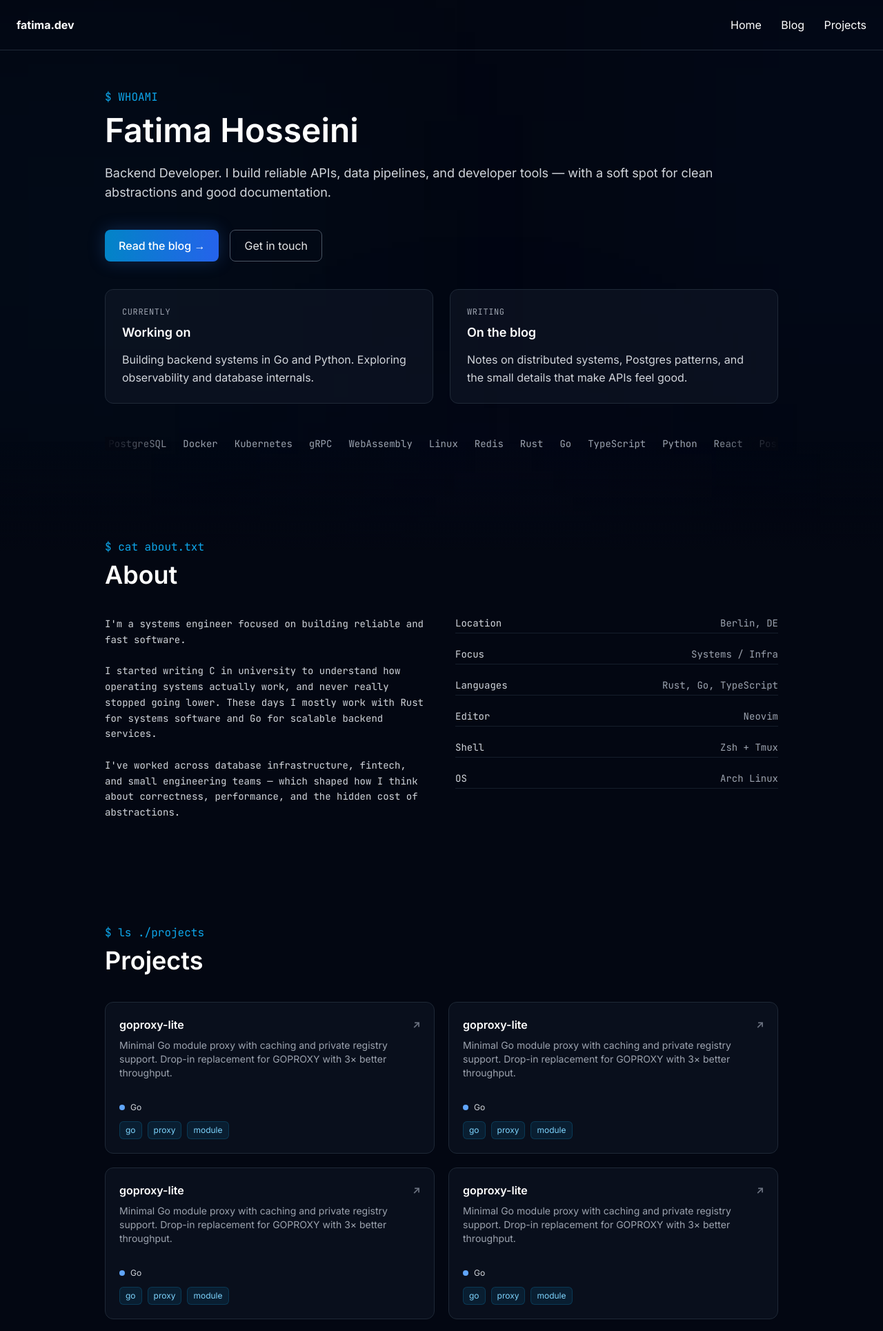
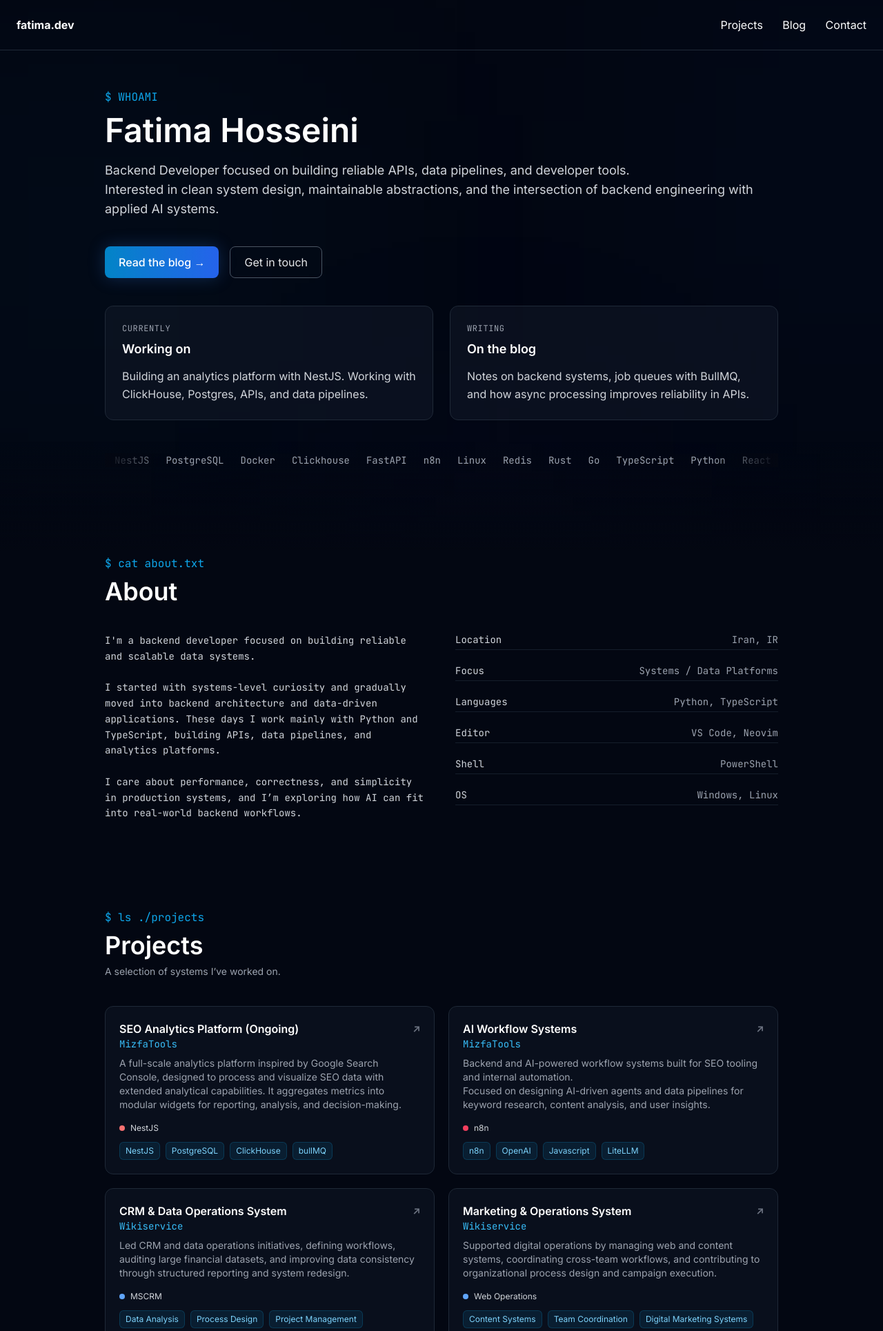
Before and after one commit to fatiimahoseini/fatima-dev, a Django app: page / in a window 1280 px wide. Shown: the top 1929 px of the page at 69% size. Run offline with Django 5.2, Linux system fonts and the light colour scheme; some libraries are stand-ins or nearby versions.

Commit message:
finished adding content for home page

```diff
--- a/core/templates/core/home.html
+++ b/core/templates/core/home.html
@@ -48,9 +48,9 @@
     </h1>
 
     <!-- Description -->
-    <p class="mt-6 text-gray-300 text-lg">
-        Backend Developer. I build reliable APIs, data pipelines,
-        and developer tools — with a soft spot for clean abstractions and good documentation.
+    <p class="mt-5 text-gray-300 text-lg">
+        Backend Developer focused on building reliable APIs, data pipelines, and developer tools.<br>
+Interested in clean system design, maintainable abstractions, and the intersection of backend engineering with applied AI systems.
     </p>
 
     <!-- Buttons -->
@@ -101,7 +101,7 @@
             </h3>
 
             <p class="mt-3 text-gray-300 leading-relaxed">
-                Building backend systems in Go and Python. Exploring observability and database internals.
+                Building an analytics platform with NestJS. Working with ClickHouse, Postgres, APIs, and data pipelines.
             </p>
 
         </div>
@@ -122,7 +122,7 @@
             </h3>
 
             <p class="mt-3 text-gray-300 leading-relaxed">
-                Notes on distributed systems, Postgres patterns, and the small details that make APIs feel good.
+                Notes on backend systems, job queues with BullMQ, and how async processing improves reliability in APIs.
             </p>
 
         </div>
@@ -146,16 +146,16 @@
             <!-- ITEMS -->
             <div class="flex gap-6 text-gray-400 font-mono text-sm">
 
-                <span>Rust</span>
-                <span>Go</span>
+                <span>Javascript</span>
+                <span>Python</span>
                 <span>TypeScript</span>
-                <span>Python</span>
-                <span>React</span>
+                <span>Django</span>
+                <span>NestJS</span>
                 <span>PostgreSQL</span>
                 <span>Docker</span>
-                <span>Kubernetes</span>
-                <span>gRPC</span>
-                <span>WebAssembly</span>
+                <span>Clickhouse</span>
+                <span>FastAPI</span>
+                <span>n8n</span>
                 <span>Linux</span>
                 <span>Redis</span>
 
@@ -200,11 +200,11 @@
         <div>
 
             <p class="text-gray-300 font-mono text-sm leading-relaxed">
-                I'm a systems engineer focused on building reliable and fast software.<br><br>
+                I'm a backend developer focused on building reliable and scalable data systems.<br><br>
 
-                I started writing C in university to understand how operating systems actually work, and never really stopped going lower. These days I mostly work with Rust for systems software and Go for scalable backend services.<br><br>
+                I started with systems-level curiosity and gradually moved into backend architecture and data-driven applications. These days I work mainly with Python and TypeScript, building APIs, data pipelines, and analytics platforms.<br><br>
 
-                I've worked across database infrastructure, fintech, and small engineering teams — which shaped how I think about correctness, performance, and the hidden cost of abstractions.<br><br>
+                I care about performance, correctness, and simplicity in production systems, and I’m exploring how AI can fit into real-world backend workflows.
             </p>
 
         </div>
@@ -216,7 +216,7 @@
             <div class="space-y-1">
                 <div class="flex justify-between items-center">
                     <p class="text-gray-300">Location</p>
-                    <p class="text-gray-400 text-right">Berlin, DE</p>
+                    <p class="text-gray-400 text-right">Iran, IR</p>
                 </div>
                 <div class="h-px bg-gray-800/70 mt-2"></div>
             </div>
@@ -224,7 +224,7 @@
             <div class="space-y-1">
                 <div class="flex justify-between items-center">
                     <p class="text-gray-300">Focus</p>
-                    <p class="text-gray-400 text-right">Systems / Infra</p>
+                    <p class="text-gray-400 text-right">Systems / Data Platforms</p>
                 </div>
                 <div class="h-px bg-gray-800/70 mt-2"></div>
             </div>
@@ -232,7 +232,7 @@
             <div class="space-y-1">
                 <div class="flex justify-between items-center">
                     <p class="text-gray-300">Languages</p>
-                    <p class="text-gray-400 text-right">Rust, Go, TypeScript</p>
+                    <p class="text-gray-400 text-right">Python, TypeScript</p>
                 </div>
                 <div class="h-px bg-gray-800/70 mt-2"></div>
             </div>
@@ -240,7 +240,7 @@
             <div class="space-y-1">
                 <div class="flex justify-between items-center">
                     <p class="text-gray-300">Editor</p>
-                    <p class="text-gray-400 text-right">Neovim</p>
+                    <p class="text-gray-400 text-right">VS Code, Neovim</p>
                 </div>
                 <div class="h-px bg-gray-800/70 mt-2"></div>
             </div>
@@ -248,7 +248,7 @@
             <div class="space-y-1">
                 <div class="flex justify-between items-center">
                     <p class="text-gray-300">Shell</p>
-                    <p class="text-gray-400 text-right">Zsh + Tmux</p>
+                    <p class="text-gray-400 text-right">PowerShell</p>
                 </div>
                 <div class="h-px bg-gray-800/70 mt-2"></div>
             </div>
@@ -256,7 +256,7 @@
             <div class="space-y-1">
                 <div class="flex justify-between items-center">
                     <p class="text-gray-300">OS</p>
-                    <p class="text-gray-400 text-right">Arch Linux</p>
+                    <p class="text-gray-400 text-right">Windows, Linux</p>
                 </div>
                 <div class="h-px bg-gray-800/70 mt-2"></div>
             </div>
@@ -275,6 +275,9 @@
     <div class="mb-10">
         <p class="text-sky-500 font-mono">$ ls ./projects</p>
         <h2 class="text-4xl font-semibold mt-2">Projects</h2>
+        <p class="text-gray-400 mt-2 text-sm">
+            A selection of systems I’ve worked on.
+        </p>
     </div>
 
     <!-- GRID -->
@@ -291,34 +294,39 @@
 
             <div>
                 <h3 class="text-white font-semibold flex items-center justify-between">
-                    goproxy-lite
+                    SEO Analytics Platform (Ongoing)
                     <span class="text-gray-500 text-sm">↗</span>
                 </h3>
+                <p class="text-sm text-sky-400 font-mono">MizfaTools</p>
 
                 <p class="text-gray-400 text-sm mt-2">
-                    Minimal Go module proxy with caching and private registry support.
-                    Drop-in replacement for GOPROXY with 3× better throughput.
+                    A full-scale analytics platform inspired by Google Search Console, designed to process and visualize SEO data with extended analytical capabilities.
+                    It aggregates metrics into modular widgets for reporting, analysis, and decision-making.
                 </p>
             </div>
 
             <div class="mt-auto pt-4">
 
                 <div class="flex items-center gap-2">
-                    <span class="w-2 h-2 rounded-full bg-blue-400"></span>
-                    <span class="text-xs text-gray-300">Go</span>
+                    <span class="w-2 h-2 rounded-full bg-red-400"></span>
+                    <span class="text-xs text-gray-300">NestJS</span>
                 </div>
 
                 <div class="flex flex-wrap gap-2 mt-3">
                     <span class="text-xs px-2 py-1 rounded-md text-sky-300 bg-sky-500/10 border border-sky-500/20">
-                        go
+                        NestJS
                     </span>
 
                     <span class="text-xs px-2 py-1 rounded-md text-sky-300 bg-sky-500/10 border border-sky-500/20">
-                        proxy
+                        PostgreSQL
                     </span>
 
                     <span class="text-xs px-2 py-1 rounded-md text-sky-300 bg-sky-500/10 border border-sky-500/20">
-                        module
+                        ClickHouse
+                    </span>
+
+                    <span class="text-xs px-2 py-1 rounded-md text-sky-300 bg-sky-500/10 border border-sky-500/20">
+                        bullMQ
                     </span>
                 </div>
 
@@ -337,34 +345,39 @@
 
             <div>
                 <h3 class="text-white font-semibold flex items-center justify-between">
-                    goproxy-lite
+                    AI Workflow Systems
                     <span class="text-gray-500 text-sm">↗</span>
                 </h3>
+                <p class="text-sm text-sky-400 font-mono">MizfaTools</p>
 
                 <p class="text-gray-400 text-sm mt-2">
-                    Minimal Go module proxy with caching and private registry support.
-                    Drop-in replacement for GOPROXY with 3× better throughput.
+                    Backend and AI-powered workflow systems built for SEO tooling and internal automation. </br>
+                    Focused on designing AI-driven agents and data pipelines for keyword research, content analysis, and user insights.
                 </p>
             </div>
 
             <div class="mt-auto pt-4">
 
                 <div class="flex items-center gap-2">
-                    <span class="w-2 h-2 rounded-full bg-blue-400"></span>
-                    <span class="text-xs text-gray-300">Go</span>
+                    <span class="w-2 h-2 rounded-full bg-rose-500"></span>
+                    <span class="text-xs text-gray-300">n8n</span>
                 </div>
 
                 <div class="flex flex-wrap gap-2 mt-3">
                     <span class="text-xs px-2 py-1 rounded-md text-sky-300 bg-sky-500/10 border border-sky-500/20">
-                        go
+                        n8n
                     </span>
 
                     <span class="text-xs px-2 py-1 rounded-md text-sky-300 bg-sky-500/10 border border-sky-500/20">
-                        proxy
+                        OpenAI
                     </span>
 
                     <span class="text-xs px-2 py-1 rounded-md text-sky-300 bg-sky-500/10 border border-sky-500/20">
-                        module
+                        Javascript
+                    </span>
+
+                    <span class="text-xs px-2 py-1 rounded-md text-sky-300 bg-sky-500/10 border border-sky-500/20">
+                        LiteLLM
                     </span>
                 </div>
 
@@ -383,13 +396,15 @@
 
             <div>
                 <h3 class="text-white font-semibold flex items-center justify-between">
-                    goproxy-lite
+                    CRM & Data Operations System
                     <span class="text-gray-500 text-sm">↗</span>
                 </h3>
+                <p class="text-sm text-sky-400 font-mono">Wikiservice</p>
+
 
                 <p class="text-gray-400 text-sm mt-2">
-                    Minimal Go module proxy with caching and private registry support.
-                    Drop-in replacement for GOPROXY with 3× better throughput.
+                    Led CRM and data operations initiatives, defining workflows, auditing large financial datasets,
+                    and improving data consistency through structured reporting and system redesign.
                 </p>
             </div>
 
@@ -397,20 +412,20 @@
 
                 <div class="flex items-center gap-2">
                     <span class="w-2 h-2 rounded-full bg-blue-400"></span>
-                    <span class="text-xs text-gray-300">Go</span>
+                    <span class="text-xs text-gray-300">MSCRM</span>
                 </div>
 
                 <div class="flex flex-wrap gap-2 mt-3">
                     <span class="text-xs px-2 py-1 rounded-md text-sky-300 bg-sky-500/10 border border-sky-500/20">
-                        go
+                        Data Analysis
                     </span>
 
                     <span class="text-xs px-2 py-1 rounded-md text-sky-300 bg-sky-500/10 border border-sky-500/20">
-                        proxy
+                        Process Design
                     </span>
 
                     <span class="text-xs px-2 py-1 rounded-md text-sky-300 bg-sky-500/10 border border-sky-500/20">
-                        module
+                        Project Management
                     </span>
                 </div>
 
@@ -428,13 +443,14 @@
 
             <div>
                 <h3 class="text-white font-semibold flex items-center justify-between">
-                    goproxy-lite
+                    Marketing & Operations System
                     <span class="text-gray-500 text-sm">↗</span>
                 </h3>
+                <p class="text-sm text-sky-400 font-mono">Wikiservice</p>
 
                 <p class="text-gray-400 text-sm mt-2">
-                    Minimal Go module proxy with caching and private registry support.
-                    Drop-in replacement for GOPROXY with 3× better throughput.
+                    Supported digital operations by managing web and content systems, coordinating cross-team workflows,
+                    and contributing to organizational process design and campaign execution.
                 </p>
             </div>
 
@@ -442,20 +458,20 @@
 
                 <div class="flex items-center gap-2">
                     <span class="w-2 h-2 rounded-full bg-blue-400"></span>
-                    <span class="text-xs text-gray-300">Go</span>
+                    <span class="text-xs text-gray-300">Web Operations</span>
                 </div>
 
                 <div class="flex flex-wrap gap-2 mt-3">
                     <span class="text-xs px-2 py-1 rounded-md text-sky-300 bg-sky-500/10 border border-sky-500/20">
-                        go
+                        Content Systems
                     </span>
 
                     <span class="text-xs px-2 py-1 rounded-md text-sky-300 bg-sky-500/10 border border-sky-500/20">
-                        proxy
+                        Team Coordination
                     </span>
 
                     <span class="text-xs px-2 py-1 rounded-md text-sky-300 bg-sky-500/10 border border-sky-500/20">
-                        module
+                        Digital Marketing Systems
                     </span>
                 </div>
 
@@ -492,7 +508,7 @@
     <!-- LIST -->
     <div class="space-y-5">
 
-        <!-- Repo Card -->
+        <!-- Repo Card 1 -->
         <div class="group bg-gray-900/60 border border-gray-800 rounded-xl p-5
                     transition-all duration-300 ease-out
                     hover:-translate-y-1 hover:scale-[1.01]
@@ -503,19 +519,20 @@
 
                 <div>
                     <h3 class="text-white font-semibold text-lg group-hover:text-sky-300 transition">
-                        Portfolio Backend API
+                        Loan Eligibility Prediction
                     </h3>
 
                     <p class="text-gray-400 text-sm mt-2">
-                        Django-based backend for portfolio system with blog + projects.
+                        A complete machine learning pipeline for predicting loan approval using structured financial data.</br>
+                        Includes preprocessing, feature engineering, model comparison, and performance optimization across multiple classifiers.
                     </p>
 
                     <div class="mt-3 text-xs text-sky-400 font-mono">
-                        Python • Django • PostgreSQL
+                        Python • Scikit-learn • Pandas • NumPy
                     </div>
                 </div>
 
-                <a href="#"
+                <a href="https://github.com/fatiimahoseini/loan-eligibility-prediction"
                    class="text-xs px-3 py-1 rounded-md border border-gray-700
                           text-gray-300 hover:border-sky-500 hover:text-sky-300
                           transition">
@@ -526,7 +543,7 @@
 
         </div>
 
-        <!-- Repo Card -->
+        <!-- Repo Card 2 -->
         <div class="group bg-gray-900/60 border border-gray-800 rounded-xl p-5
                     transition-all duration-300 ease-out
                     hover:-translate-y-1 hover:scale-[1.01]
@@ -537,19 +554,20 @@
 
                 <div>
                     <h3 class="text-white font-semibold text-lg group-hover:text-sky-300 transition">
-                        Mini OS Simulator
+                        Tennis Data Analysis Project
                     </h3>
 
                     <p class="text-gray-400 text-sm mt-2">
-                        Simple OS concepts simulation for educational purposes.
+                        A large-scale exploratory data analysis project on professional tennis matches using structured multi-source datasets.</br>
+                        Focused on performance metrics, player statistics, and match-level insights through efficient data processing and aggregation techniques.
                     </p>
 
                     <div class="mt-3 text-xs text-sky-400 font-mono">
-                        C • Systems • Linux
+                        Python • Pandas • PyArrow • Matplotlib • Jupyter
                     </div>
                 </div>
 
-                <a href="#"
+                <a href="https://github.com/fatiimahoseini/tennis-data-analysis"
                    class="text-xs px-3 py-1 rounded-md border border-gray-700
                           text-gray-300 hover:border-sky-500 hover:text-sky-300
                           transition">
@@ -560,7 +578,7 @@
 
         </div>
 
-        <!-- Repo Card -->
+        <!-- Repo Card 3 -->
         <div class="group bg-gray-900/60 border border-gray-800 rounded-xl p-5
                     transition-all duration-300 ease-out
                     hover:-translate-y-1 hover:scale-[1.01]
@@ -571,19 +589,20 @@
 
                 <div>
                     <h3 class="text-white font-semibold text-lg group-hover:text-sky-300 transition">
-                        ML Experiments
+                        Machine Learning Study Guide
                     </h3>
 
                     <p class="text-gray-400 text-sm mt-2">
-                        Collection of small machine learning experiments and notes.
+                        A structured learning system for machine learning, designed around project-based exercises and guided study paths.</br>
+                        Focused on turning theoretical concepts into practical implementation through incremental learning modules and hands-on examples.
                     </p>
 
                     <div class="mt-3 text-xs text-sky-400 font-mono">
-                        Python • ML • NumPy
+                        Python • Machine Learning • Curriculum Design
                     </div>
                 </div>
 
-                <a href="#"
+                <a href="https://github.com/fatiimahoseini/Machine-Learning-Study-Guide"
                    class="text-xs px-3 py-1 rounded-md border border-gray-700
                           text-gray-300 hover:border-sky-500 hover:text-sky-300
                           transition">
@@ -790,31 +809,29 @@
         <!-- left column -->
         <div class="md:col-span-9">
             <p class="text-gray-300 leading-relaxed max-w-2xl">
-                I'm open to interesting problems — freelance contracts, advisory, or full-time roles involving distributed systems, developer tooling, or language runtimes. Response within 48 hours.
+                Open to meaningful engineering work, from freelance and advisory roles to full-time positions in distributed systems, developer tooling, and runtime or infrastructure-focused teams.
             </p>
 
             <div class="mt-8">
-                <a href="mailto:alex@alexrivera.dev"
+                <a href="mailto:fatiimahoseini@gmail.com"
                    class="inline-flex items-center gap-2 bg-sky-500 text-black px-4 py-2 rounded font-medium hover:bg-sky-400 transition-colors">
                     <svg class="w-5 h-8" fill="none" stroke="currentColor" viewBox="0 0 24 24"><path stroke-linecap="round" stroke-linejoin="round" stroke-width="2" d="M3 8l7.89 5.26a2 2 0 002.22 0L21 8m-18 8h18a2 2 0 002-2V6a2 2 0 00-2-2H3a2 2 0 00-2 2v8a2 2 0 002 2z"/></svg>
-                    <span>alex@alexrivera.dev</span>
+                    <span>fatiimahoseini@gmail.com</span>
                 </a>
             </div>
         </div>
 
         <!-- right -->
         <div class="md:col-span-3 md:justify-self-end space-y-4">
-            <a href="#" class="flex items-center gap-3 text-gray-400 hover:text-white transition">
+            <!-- Github -->
+            <a href="https://github.com/fatiimahoseini" class="flex items-center gap-3 text-gray-400 hover:text-white transition">
                 <svg class="w-5 h-5" fill="currentColor" viewBox="0 0 24 24"><path d="M12 0c-6.626 0-12 5.373-12 12 0 5.302 3.438 9.8 8.207 11.387.599.111.793-.261.793-.577v-2.234c-3.338.726-4.033-1.416-4.033-1.416-.546-1.387-1.333-1.756-1.333-1.756-1.089-.745.083-.729.083-.729 1.205.084 1.839 1.237 1.839 1.237 1.07 1.834 2.807 1.304 3.492.997.107-.775.418-1.305.762-1.604-2.665-.305-5.467-1.334-5.467-5.931 0-1.311.469-2.381 1.236-3.221-.124-.303-.535-1.524.117-3.176 0 0 1.008-.322 3.301 1.23.957-.266 1.983-.399 3.003-.404 1.02.005 2.047.138 3.006.404 2.291-1.552 3.297-1.23 3.297-1.23.653 1.653.242 2.874.118 3.176.77.84 1.235 1.911 1.235 3.221 0 4.609-2.807 5.624-5.479 5.921.43.372.823 1.102.823 2.222v3.293c0 .319.192.694.801.576 4.765-1.589 8.199-6.086 8.199-11.386 0-6.627-5.373-12-12-12z"/></svg>
-                <span>@alex_rivera</span>
+                <span>@fatiimahoseini</span>
             </a>
-            <a href="#" class="flex items-center gap-3 text-gray-400 hover:text-white transition">
-                <svg class="w-5 h-5" fill="currentColor" viewBox="0 0 24 24"><path d="M24 4.557c-.883.392-1.832.656-2.828.775 1.017-.609 1.798-1.574 2.165-2.724-.951.564-2.005.974-3.127 1.195-.897-.957-2.178-1.555-3.594-1.555-3.179 0-5.515 2.966-4.797 6.045-4.091-.205-7.719-2.165-10.148-5.144-1.29 2.213-.669 5.108 1.523 6.574-.806-.026-1.566-.247-2.229-.616-.054 2.281 1.581 4.415 3.949 4.89-.693.188-1.452.232-2.224.084.626 1.956 2.444 3.379 4.6 3.419-2.07 1.623-4.678 2.348-7.29 2.04 2.179 1.397 4.768 2.212 7.548 2.212 9.142 0 14.307-7.721 13.995-14.646.962-.695 1.797-1.562 2.457-2.549z"/></svg>
-                <span>@a_rivera_dev</span>
-            </a>
-            <a href="#" class="flex items-center gap-3 text-gray-400 hover:text-white transition">
+            <!-- Linkedin -->
+            <a href="https://www.linkedin.com/in/fatiimahoseini/" class="flex items-center gap-3 text-gray-400 hover:text-white transition">
                 <svg class="w-5 h-5" fill="currentColor" viewBox="0 0 24 24"><path d="M19 0h-14c-2.761 0-5 2.239-5 5v14c0 2.761 2.239 5 5 5h14c2.762 0 5-2.239 5-5v-14c0-2.761-2.238-5-5-5zm-11 19h-3v-11h3v11zm-1.5-12.268c-.966 0-1.75-.79-1.75-1.764s.784-1.764 1.75-1.764 1.75.79 1.75 1.764-.783 1.764-1.75 1.764zm13.5 12.268h-3v-5.604c0-3.368-4-3.113-4 0v5.604h-3v-11h3v1.765c1.396-2.586 7-2.777 7 2.476v6.759z"/></svg>
-                <span>in/alexrivera</span>
+                <span>in/fatiimahoseini</span>
             </a>
         </div>
     </div>
--- a/templates/base.html
+++ b/templates/base.html
@@ -34,9 +34,10 @@
     <div class="font-bold">fatima.dev</div>
 
     <div class="space-x-6">
-        <a href="/">Home</a>
+        <!-- <a href="/">Home</a> -->
+        <a href="/projects/">Projects</a>
         <a href="/blog/">Blog</a>
-        <a href="/projects/">Projects</a>
+        <a href="/contact/">Contact</a>
     </div>
 </nav>
 
@@ -52,14 +53,14 @@
 
       <!-- left -->
       <p class="text-xs text-gray-500 font-mono">
-          © 2026 Alex Rivera — built with Go, deployed on Fly
+          © 2026 Fatima Hosseini — All right reserved.
       </p>
 
       <!-- right -->
       <div class="flex items-center gap-4 text-gray-500">
 
-          <a href="#" class="hover:text-sky-400 transition-colors">
-              <!-- github -->
+          <!-- github -->
+          <a href="https://github.com/fatiimahoseini" class="hover:text-sky-400 transition-colors">
               <svg class="w-4 h-4" fill="none" stroke="currentColor"
                    viewBox="0 0 24 24" stroke-width="1.8">
                   <path stroke-linecap="round" stroke-linejoin="round"
@@ -78,23 +79,14 @@
               </svg>
           </a>
 
-          <a href="#" class="hover:text-sky-400 transition-colors">
-              <!-- linkedin -->
+          <!-- linkedin -->
+          <a href="https://www.linkedin.com/in/fatiimahoseini/" class="hover:text-sky-400 transition-colors">
               <svg class="w-4 h-4" fill="none" stroke="currentColor"
                    viewBox="0 0 24 24" stroke-width="1.8">
                   <path stroke-linecap="round" stroke-linejoin="round"
                         d="M16 8a6 6 0 016 6v7h-4v-7a2 2 0 00-4 0v7h-4V9h4v2"/>
                   <rect x="2" y="9" width="4" height="12" rx="1"/>
                   <circle cx="4" cy="4" r="2"/>
-              </svg>
-          </a>
-
-          <a href="#" class="hover:text-sky-400 transition-colors">
-              <!-- twitter/x -->
-              <svg class="w-4 h-4" fill="none" stroke="currentColor"
-                   viewBox="0 0 24 24" stroke-width="1.8">
-                  <path stroke-linecap="round" stroke-linejoin="round"
-                        d="M4 4l16 16M20 4L4 20"/>
               </svg>
           </a>
 
```
